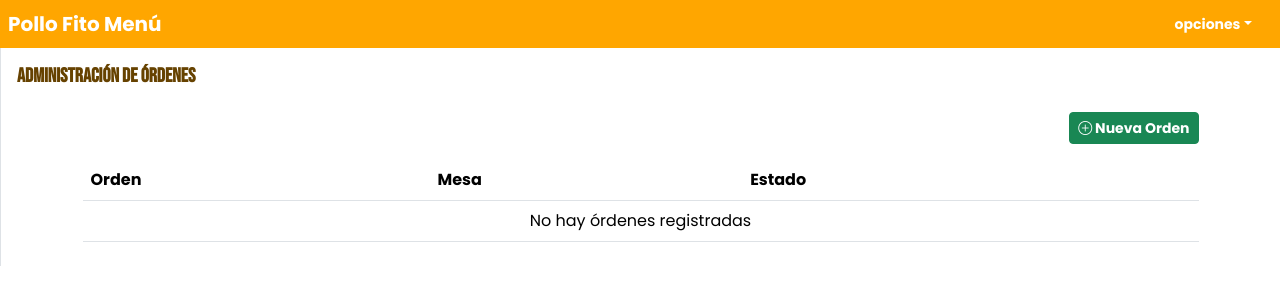
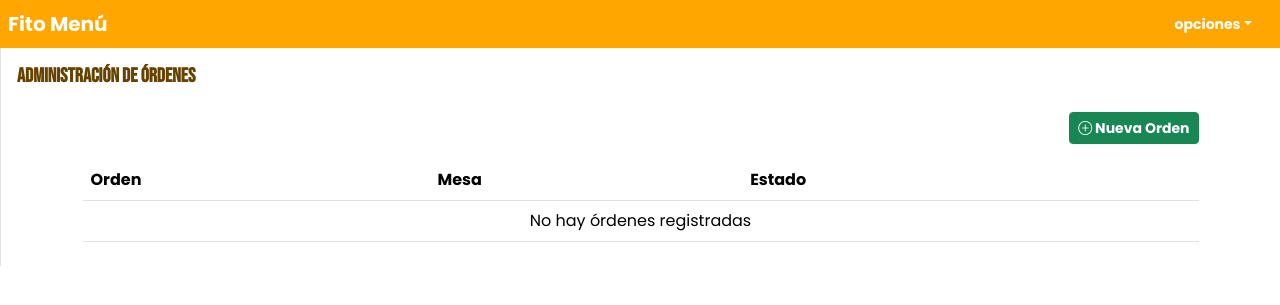
Before and after one commit to juan1144/fitomenu, a Django app: page /admin_panel/ordenes/ in a window 1280 px wide. Shown: the top 305 px of the page. Run offline with Django 5.2, Linux system fonts and the light colour scheme; data that the repository does not hold is empty; some libraries are stand-ins or nearby versions; some web fonts are replaced.

Commit message:
Fix main app name and title

```diff
--- a/templates/base.html
+++ b/templates/base.html
@@ -6,7 +6,7 @@
     <meta http-equiv="X-UA-Compatible" content="IE=edge" />
     <meta name="viewport" content="width=device-width, initial-scale=1.0, shrink-to-fit=no"/>
     <meta name="csrf-token" content="{{ csrf_token }}">
-    <title>Pollo Fito {% if page_title %} | {{ page_title }} {% endif %}</title>
+    <title>Fito {% if page_title %} | {{ page_title }} {% endif %}</title>
     <link type="image/x-icon" rel="icon" href="{% static 'favicon.ico' %}"/>
     <link type="text/css" rel="stylesheet" href="{% static 'css/main.css' %}"/>
     <script src="{% static 'js/bootstrap.bundle.min.js' %}" defer></script>
--- a/templates/common/_navbar.html
+++ b/templates/common/_navbar.html
@@ -16,7 +16,7 @@
       <!-- Branding -->
 {#      <a class="navbar-brand ms-2 {% if DEBUG %}text-danger{% else %}text-white{% endif %}" href="{% url 'core:index' %}">#}
       <a class="navbar-brand ms-2 {% if DEBUG %}text-danger{% else %}text-white{% endif %}">
-        Pollo Fito Menú
+        Fito Menú
       </a>
     </div>
     <!-- User dropdown -->
```
